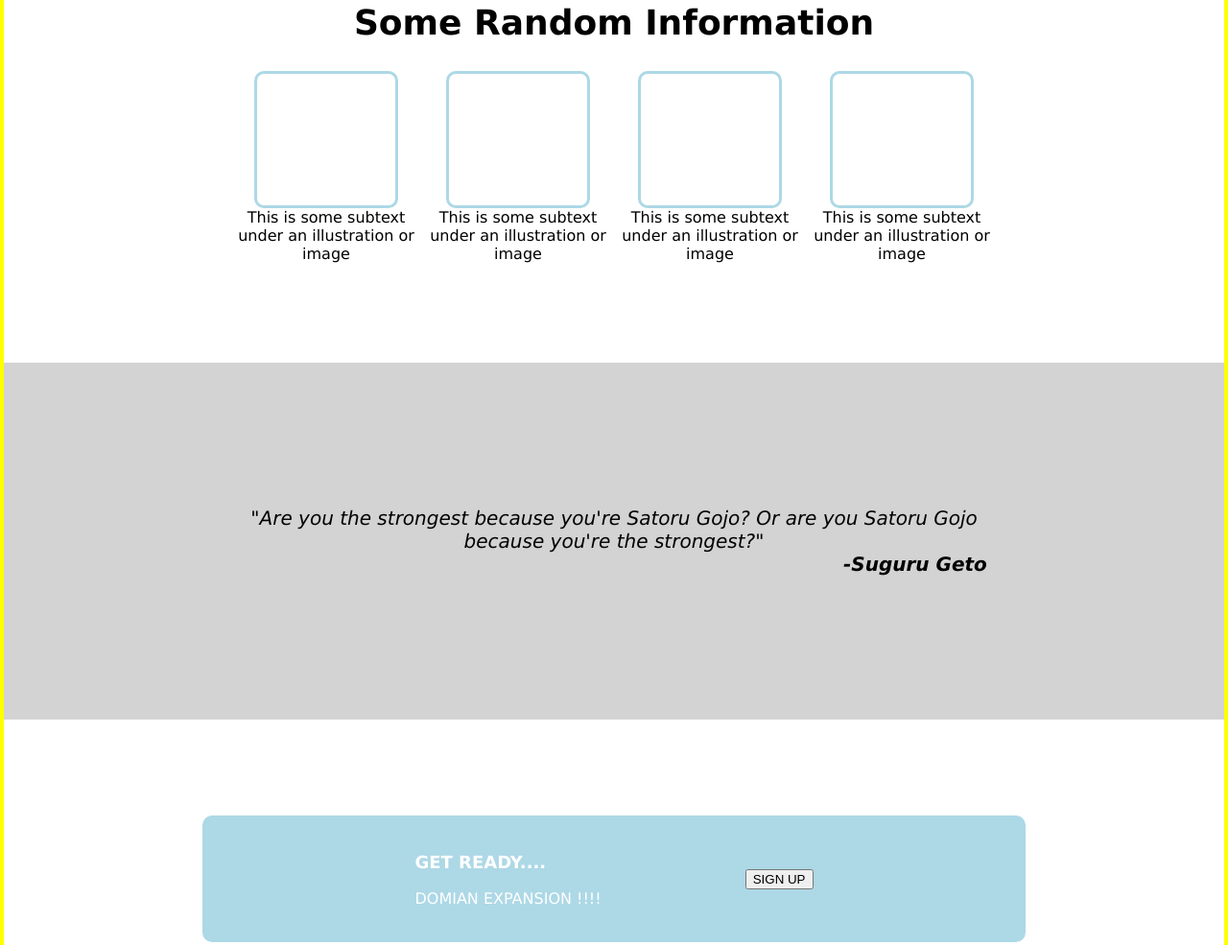
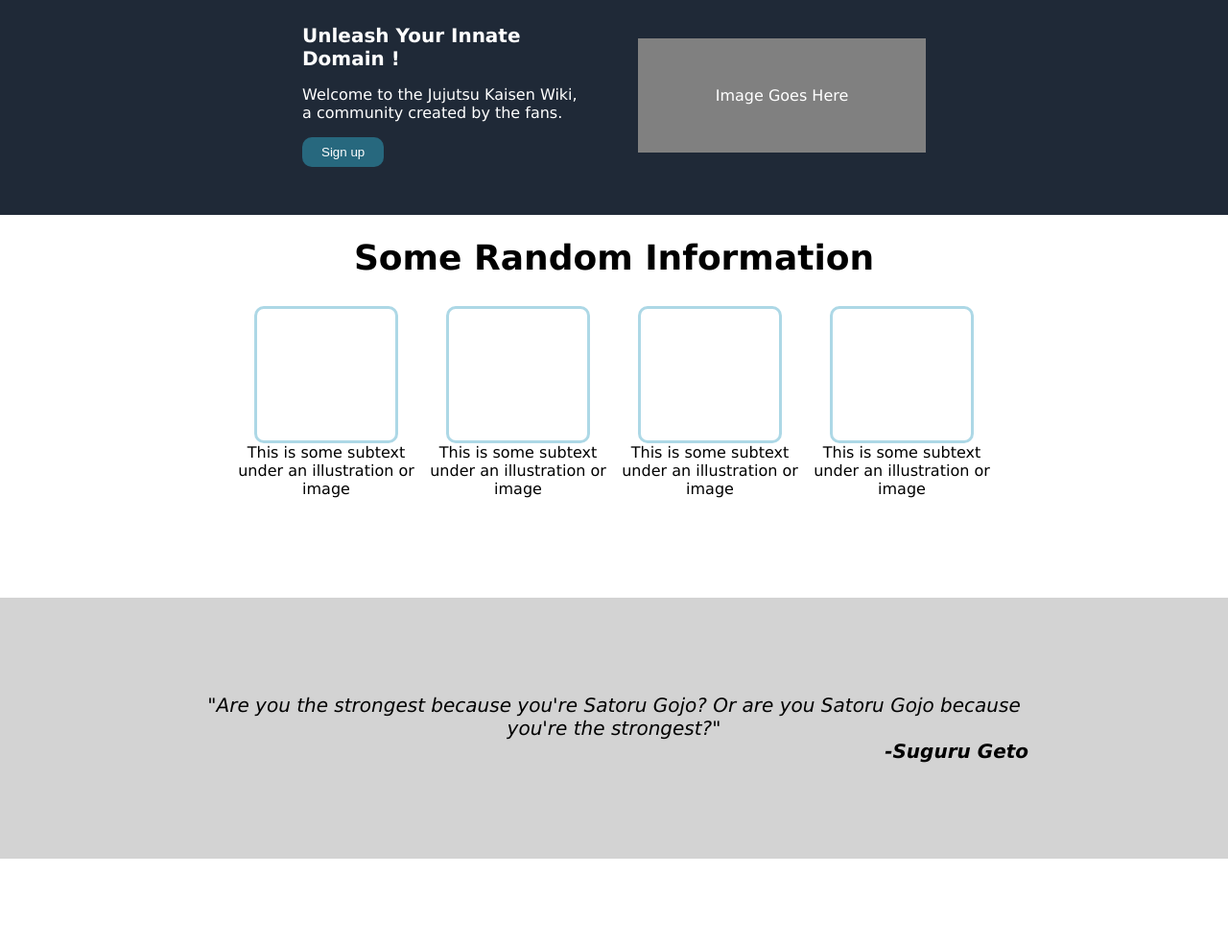
Before and after one commit to PencilknightZX/Test-Landing-Page, a plain HTML site: page index.html in a window 1280 px wide. Shown: the part 206-1191 px from the top of the page at 96% size. Drawn offline with Linux system fonts and the light colour scheme.

Commit message:
Reworked section one and adjusted the spacing

```diff
--- a/index.html
+++ b/index.html
@@ -20,6 +20,14 @@
     <div class="main_body">
 
         <div class="one">
+            <div class="one_text">
+                Unleash Your Innate Domain !
+                <p>Welcome to the Jujutsu Kaisen Wiki,
+                    a community created by the fans.
+                </p>
+                <button>Sign up</button>
+            </div>
+            <div class="img_box"> Image Goes Here</div>
         </div>
 
         <div class="two">
--- a/styles.css
+++ b/styles.css
@@ -2,7 +2,6 @@
    box-sizing: border-box;
 }
 body {
-    border: 2px solid yellow;
     background-color: #1F2937;
     font-family: "Verdana",sans-serif;
     display: flex;
@@ -39,7 +38,6 @@ a {
 }
 
 .main_body {
-    border: 2px solid yellow;
     width:100%;
     flex: 1;
     display:flex;
@@ -47,9 +45,31 @@ a {
 }
 
 .one {
-
+    display: flex;
+    justify-content: center;
+    align-items: center;
+    color: white;
+    gap: 50px;
+    padding: 50px;
 }
 
+.one_text {
+    display: flex;
+    flex-wrap: wrap;
+    width: 300px;
+    font-weight: bold;
+    font-size: 20px;
+}
+.one p {
+    font-size: 16px;
+    font-weight: normal;
+}
+.img_box{
+    background-color: gray;
+    width: 300px;
+    padding: 50px;
+    text-align: center;
+}
 
 .two {
     display: flex;
@@ -95,7 +115,7 @@ a {
     flex-direction: column;
     justify-content: center;
     align-items: center;
-    padding: 150px;
+    padding: 100px;
     font-size: 20px;
     font-style: italic;
 }
@@ -103,7 +123,6 @@ a {
 .three_top {
     width:80%;
     text-align: center;
-
 }
 .three_btm {
     width:80%;
@@ -127,13 +146,21 @@ a {
     display: flex;
     justify-content: center;
     align-items: center;
-    gap: 150px;
+    gap: 80px;
     color: white;
 }
 
 .f_head {
-    font-size: 18px;
+    font-size: 20px;
     font-weight: bold;
+    padding: 0;
+    margin: 0;
+}
+
+.f_text {
+    padding: 0;
+    margin: 0;
+    font-size: 16px;
 }
 .footer {
     color: white;
@@ -143,3 +170,11 @@ a {
     justify-content: center;
     align-items: center;
 }
+
+button {
+    color: white;
+    border: none;
+    background-color: rgb(39, 104, 126);
+    padding: 8px 20px;
+    border-radius: 10px;
+}
```
